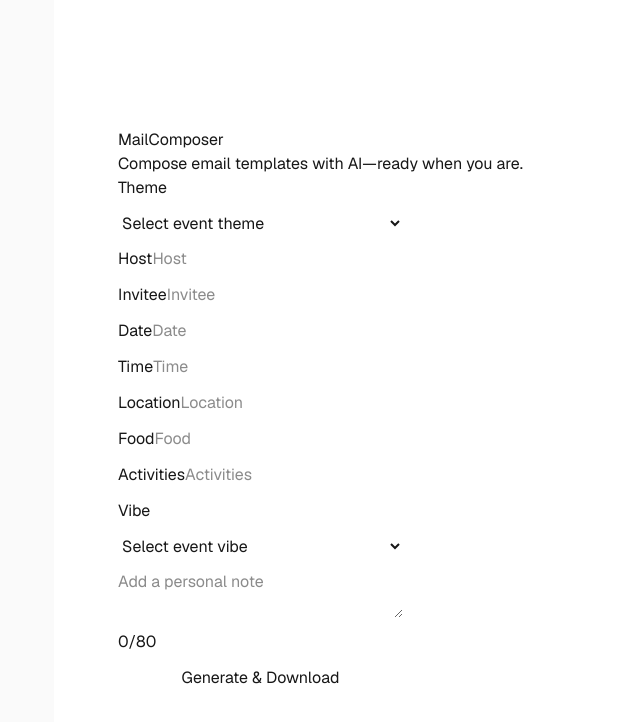
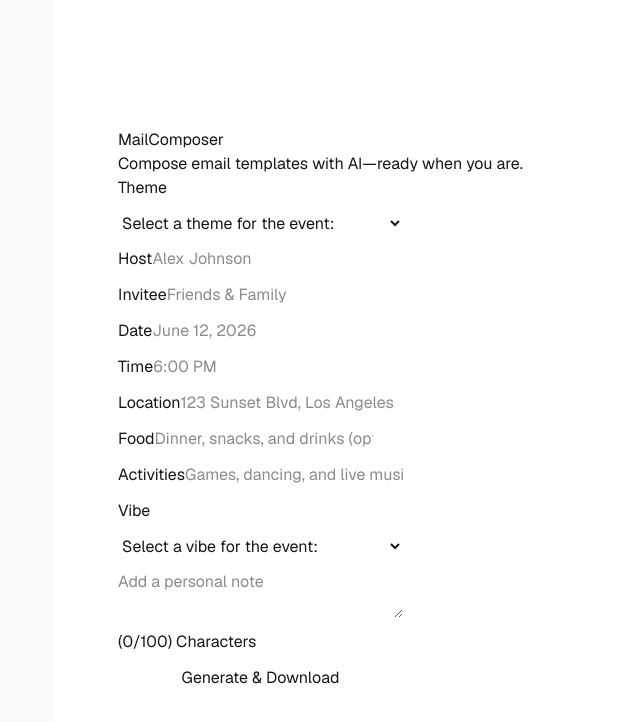
Before and after one commit to zcdev/mailcomposer, a Next.js app: page / in a window 1280 px wide. Shown: the top 722 px of the page, without its empty margins (202-842 px from the left). Built offline with nearby package versions, Linux system fonts and the light colour scheme.

Commit message:
feat(form): refine validation, types, and error handling
- add conditional validation for optional fields
- align types with z.infer to fix resolver issues
- rely on zodResolver for validation flow
- improve field error messaging and select defaults

```diff
--- a/src/app/components/mail-composer/MailComposerForm.tsx
+++ b/src/app/components/mail-composer/MailComposerForm.tsx
@@ -1,12 +1,13 @@
 'use client';
 import { useForm } from "react-hook-form";
 import { zodResolver } from "@hookform/resolvers/zod";
-import { formSchema, FormValues } from "../../lib/validation/formSchema";
+import { formSchema } from "../../lib/validation/formSchema";
 import { promptAI } from '../../lib/prompt/promptAI';
 import { parseFormData } from '../../lib/prompt/parseFormData';
 import { downloadZip } from '../../lib/generate/downloadZip';
 import Input from '../ui/Input';
 import Button from '../ui/Button';
+import { z } from 'zod';
 
 export default function MailComposerForm() {
     const {
@@ -14,14 +15,14 @@ export default function MailComposerForm() {
         watch,
         handleSubmit,
         formState: { errors, isSubmitting },
-    } = useForm<FormValues>({
+    } = useForm({
         resolver: zodResolver(formSchema),
     });
 
     const theme = watch("theme");
-    const message = watch("message");
+    const message = watch("message") ?? "";
 
-    const onSubmit = async (data: FormValues) => {
+    const onSubmit = async (data: z.infer<typeof formSchema>) => {
         try {
             const promptData = parseFormData(data);
             console.log("promptData", promptData);
@@ -40,44 +41,21 @@ export default function MailComposerForm() {
             {/* Theme */}
             <label htmlFor="theme">Theme</label>
             <select id="theme" {...register("theme")}>
-                <option value="">Select event theme</option>
+                <option value="">Select a theme for the event:</option>
                 <option value="birthday">Birthday</option>
                 <option value="graduation">Graduation</option>
                 <option value="wedding">Wedding</option>
                 <option value="newYear">New Year</option>
             </select>
-
-            {/* Basic fields */}
-            <Input label="Host" id="host" placeholder="Host" {...register("host")} />
-            {errors.host && <p>{errors.host.message}</p>}
-            <Input label="Invitee" id="invitee" placeholder="Invitee" {...register("invitee")} />
-            {errors.invitee && <p>{errors.invitee.message}</p>}
-            <Input label="Date" id="date" placeholder="Date" {...register("date")} />
-            {errors.date && <p>{errors.date.message}</p>}
-            <Input label="Time" id="time" placeholder="Time" {...register("time")} />
-            {errors.time && <p>{errors.time.message}</p>}
-            <Input label="Location" id="location" placeholder="Location" {...register("location")} />
-            {errors.location && <p>{errors.location.message}</p>}
-            <Input label="Food" id="food" placeholder="Food" {...register("food")} />
-            {errors.food && <p>{errors.food.message}</p>}
-            <Input label="Activities" id="activities" placeholder="Activities" {...register("activities")} />
-            {errors.activities && <p>{errors.activities.message}</p>}
-
-            {/* vibe */}
-            <label htmlFor="vibe">Vibe</label>
-            <select id="vibe" {...register("vibe")} >
-                <option value="">Select event vibe</option>
-                <option value="formal">Formal</option>
-                <option value="friendly">Friendly</option>
-                <option value="playful">Playful</option>
-            </select>
+            {errors?.theme && <p className="text-orange-500">{errors.theme?.message}</p>}
 
             {theme === "birthday" && (
                 <Input
                     label="Age"
                     id="age"
-                    placeholder="Age"
+                    placeholder="20"
                     {...register("age")}
+                    error={errors.age?.message}
                 />
             )}
 
@@ -85,8 +63,9 @@ export default function MailComposerForm() {
                 <Input
                     label="Year of Class"
                     id="classYear"
-                    placeholder="Year of Class"
+                    placeholder={`${new Date().getFullYear()}`}
                     {...register("classYear")}
+                    error={errors.classYear?.message}
                 />
             )}
 
@@ -94,21 +73,49 @@ export default function MailComposerForm() {
                 <Input
                     label="Year"
                     id="year"
-                    placeholder="Year"
+                    placeholder={`${new Date().getFullYear() + 1}`}
                     {...register("year")}
+                    error={errors.year?.message}
                 />
             )}
 
+            {/* Basic fields */}
+            <Input label="Host" id="host" placeholder="Alex Johnson"
+                {...register("host")} error={errors.host?.message} />
+            <Input label="Invitee" id="invitee" placeholder="Friends & Family"
+                {...register("invitee")} error={errors.invitee?.message} />
+            <Input label="Date" id="date" placeholder="June 12, 2026"
+                {...register("date")} error={errors.date?.message} />
+            <Input label="Time" id="time" placeholder="6:00 PM"
+                {...register("time")} error={errors.time?.message} />
+            <Input label="Location" id="location" placeholder="123 Sunset Blvd, Los Angeles"
+                {...register("location")} error={errors.location?.message} />
+            <Input label="Food" id="food" placeholder="Dinner, snacks, and drinks (optional)"
+                {...register("food")} error={errors.food?.message} />
+            <Input label="Activities" id="activities" placeholder="Games, dancing, and live music"
+                {...register("activities")} error={errors.activities?.message} />
+
+            {/* vibe */}
+            <label htmlFor="vibe">Vibe</label>
+            <select id="vibe" {...register("vibe")}>
+                <option value="">Select a vibe for the event:</option>
+                <option value="formal">Formal</option>
+                <option value="friendly">Friendly</option>
+                <option value="playful">Playful</option>
+            </select>
+            {errors.vibe && <p className="text-orange-500">{errors.vibe.message}</p>}
+
             <textarea
                 id="message"
-                maxLength={80}
+                maxLength={100}
                 placeholder="Add a personal note"
                 {...register("message")}
+                className={errors.message ? "focus:outline-2 focus:outline-orange-500" : ""}
             />
-            <p className={message?.length > 70 ? "text-orange-500" : ""}>{message?.length ?? 0}/80</p>
+
+            <p className={errors.message ? "text-orange-500" : ""}>({message?.length ?? 0}/100) Characters<br />{errors.message?.message}</p>
 
             <Button type="submit" disabled={isSubmitting}>{isSubmitting ? "Generating..." : "Generate & Download"}</Button>
         </form>
     );
-
 }
--- a/src/app/components/ui/Input.tsx
+++ b/src/app/components/ui/Input.tsx
@@ -17,7 +17,7 @@ export default function Input({ label, error, id, ...props }: InputProps) {
             />
 
             {error && (
-                <p id={`${id}-error`} role="alert">
+                <p id={`${id}-error`} role="alert" className="text-orange-500">
                     {error}
                 </p>
             )}
--- a/src/app/lib/prompt/parseFormData.ts
+++ b/src/app/lib/prompt/parseFormData.ts
@@ -6,12 +6,12 @@ type PromptInput = {
     time: string;
     location: string;
     food?: string;
-    activities?: string;
-    vibe?: string;
+    activities: string;
+    vibe: string;
     age?: string;
     classYear?: string;
     year?: string;
-    message?: string;
+    message?: string | undefined;
 };
 
 export function parseFormData(data: PromptInput): string {
@@ -49,7 +49,7 @@ ${theme === "Birthday" && age ? `Celebrating ${age} years` : ""}
 ${theme === "Graduation" && classYear ? `Class of ${classYear}` : ""}
 ${theme === "New Year" && year ? `Celebrating the year ${year}` : ""}
 
-Notes: ${message || "None"}
+Notes: ${!message || message === "" ? "None" : message}
 
 Instructions:
 - Highlight what guests can expect
--- a/src/app/lib/validation/formSchema.ts
+++ b/src/app/lib/validation/formSchema.ts
@@ -1,19 +1,38 @@
 import { z } from "zod";
 
 export const formSchema = z.object({
-    theme: z.enum(["birthday", "graduation", "wedding", "newYear"]),
-    host: z.string(),
-    invitee: z.string(),
-    date: z.string(),
-    time: z.string(),
-    location: z.string(),
+
+    theme: z.string()
+        .refine(
+            (val) => ["birthday", "graduation", "wedding", "newYear"].includes(val), {
+            message: "Please select a theme.",
+        }),
+
+    host: z.string().min(1, "Host name is required."),
+
+    invitee: z.string().min(1, "Invitee name is required."),
+
+    date: z.string().min(1, "Please select a date."),
+
+    time: z.string().min(1, "Please select a time."),
+
+    location: z.string().min(1, "Location is required."),
+
     food: z.string().optional(),
-    activities: z.string(),
-    vibe: z.enum(["formal", "friendly", "playful"]),
+
+    activities: z.string().min(1, "Please enter at least one activity."),
+
+    vibe: z.string()
+        .refine(
+            (val) => ["formal", "friendly", "playful"].includes(val), {
+            message: "Please select a theme.",
+        }),
+
     age: z.string().optional(),
+
     classYear: z.string().optional(),
+
     year: z.string().optional(),
-    message: z.string().max(80, "Must be 80 characters or fewer"),
+
+    message: z.string().max(100, "Message must be less than 100 characters.").optional(),
 });
-
-export type FormValues = z.infer<typeof formSchema>;
```
